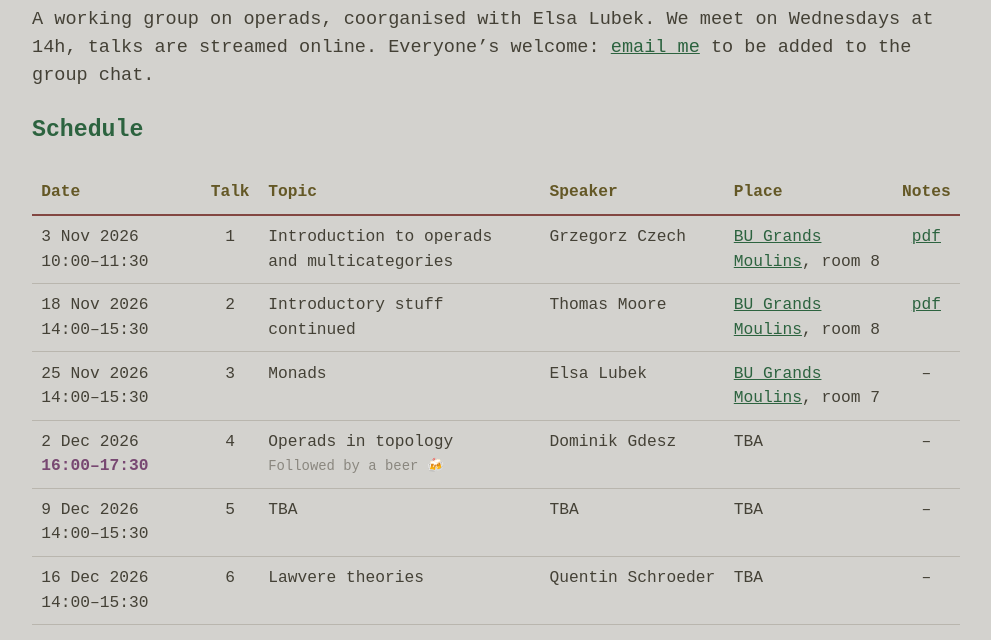
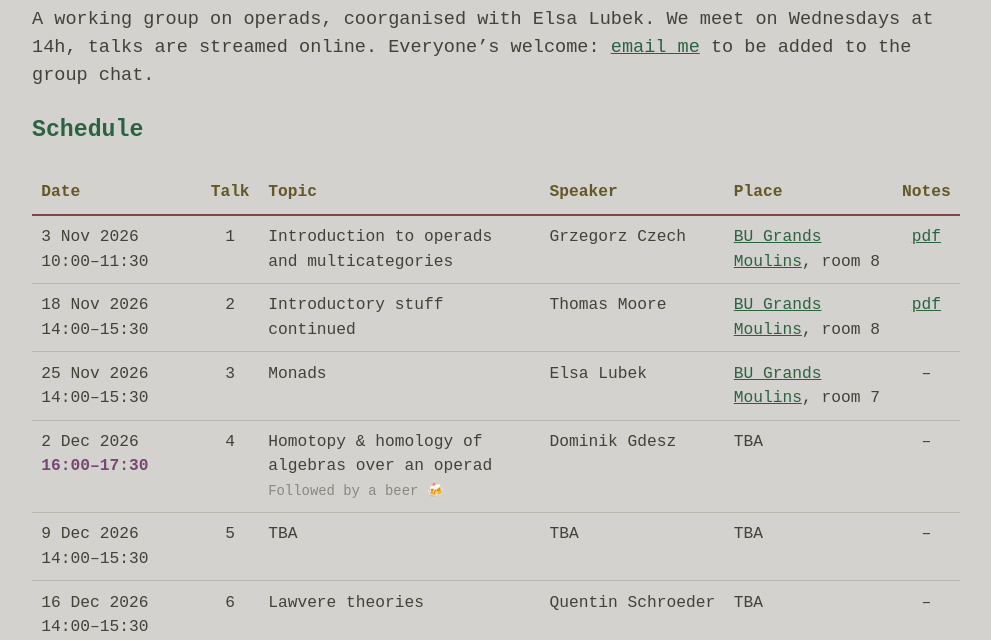
Before and after one commit to grzcz/grzcz.github.io, a plain HTML site: page docs/operads.html in a window 1280 px wide. Shown: the part 160-800 px from the top of the page, without its empty margins (144-1135 px from the left). Drawn offline with nearby package versions, Linux system fonts and the light colour scheme.

Commit message:
Operads GDT: title of talk 4 by Dominik Gdesz
Co-Authored-By: Claude Opus 5.5 <noreply@anthropic.com>

```diff
--- a/docs/operads.html
+++ b/docs/operads.html
@@ -98,7 +98,7 @@ Everyone’s welcome: <a href="mailto:czech@math.univ-paris13.fr">email me</a> t
 <tr>
 <td>2 Dec 2026<br><span class="moved">16:00–17:30</span></td>
 <td style="text-align: center;">4</td>
-<td>Operads in topology<br><span class="after-talk">Followed by a beer 🍻</span></td>
+<td>Homotopy &amp; homology of algebras over an operad<br><span class="after-talk">Followed by a beer 🍻</span></td>
 <td>Dominik Gdesz</td>
 <td>TBA</td>
 <td style="text-align: center;">–</td>
```
Also changed, not shown: 1 other file.
